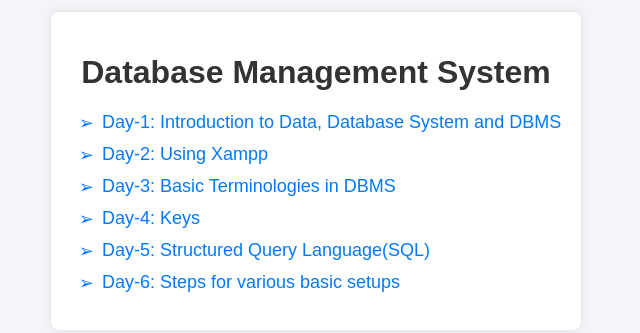
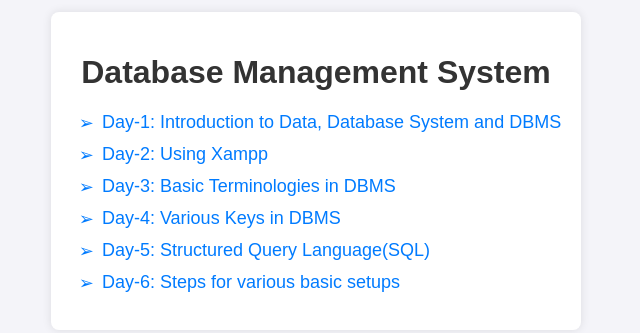
Before and after one commit to dee021-shit/repo_fortask, a plain HTML site: page index.html in a window 1280 px wide. Shown: the part 229-562 px from the top of the page, without its empty margins (324-964 px from the left). Drawn offline with Linux system fonts and the light colour scheme.

Commit message:
Update index.html

```diff
--- a/index.html
+++ b/index.html
@@ -62,7 +62,7 @@
             <li><a href="day1.html"><span class="icon">&#10146;</span><span>Day-1: Introduction to Data, Database System and DBMS</span></a></li>
             <li><a href="day2.html"><span class="icon">&#10146;</span><span>Day-2: Using Xampp</span></a></li>
             <li><a href="day3.html"><span class="icon">&#10146;</span><span>Day-3: Basic Terminologies in DBMS</span></a></li>
-            <li><a href="day4.html"><span class="icon">&#10146;</span><span>Day-4: Keys</span></a></li>
+            <li><a href="day4.html"><span class="icon">&#10146;</span><span>Day-4: Various Keys in DBMS</span></a></li>
             <li><a href="day5.html"><span class="icon">&#10146;</span><span>Day-5: Structured Query Language(SQL)</span></a></li>
             <li><a href="day6.html"><span class="icon">&#10146;</span><span>Day-6: Steps for various basic setups</span></a></li>
         </ul>
```
